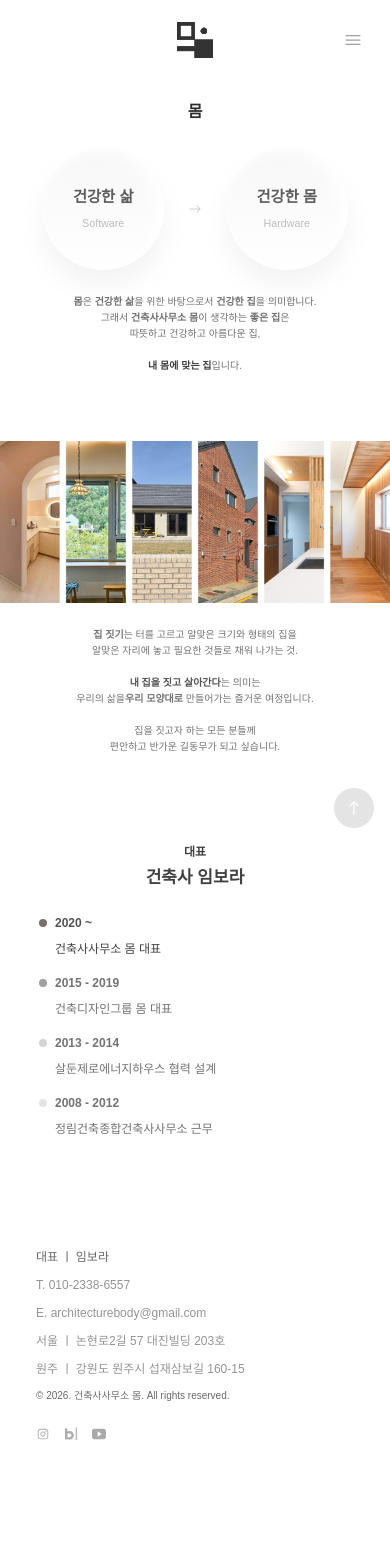
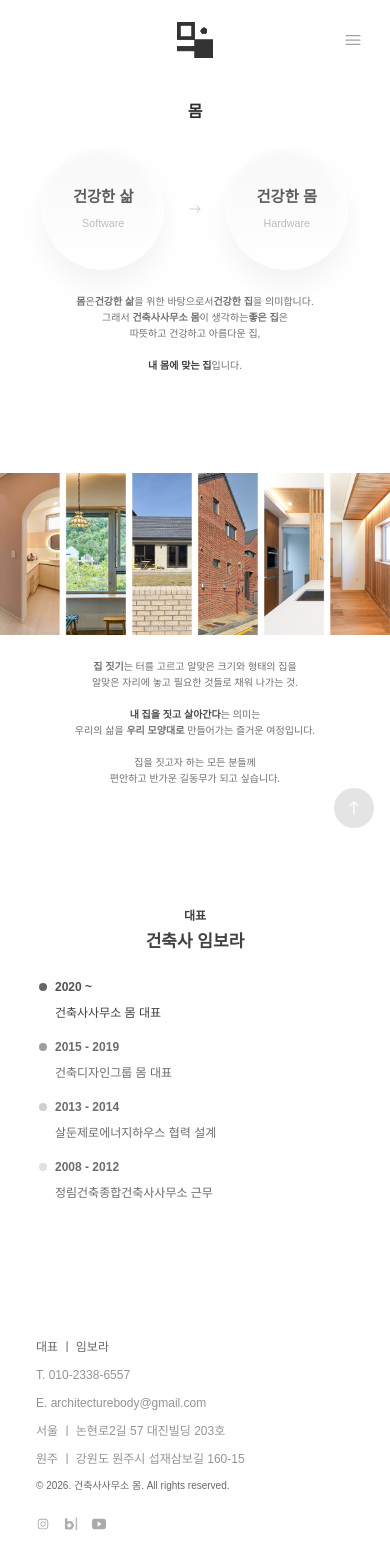
Before and after one commit to minhong1126/archibody, a Next.js app: page /about in a window 390 px wide. Shown: the top 1568 px of the page. Before the commit the page ends 1481 px from the top, so only its background shows below. Built offline with nearby package versions, Linux system fonts and the light colour scheme.

Commit message:
refactor: 소개 페이지 리팩토링

```diff
--- a/app/about/page.tsx
+++ b/app/about/page.tsx
@@ -1,4 +1,3 @@
-import React from 'react';
 import Footer from '@/common/Footer';
 import UpButton from '@/common/UpButton';
 import FirstSection from '@/pageComponents/about/FirstSection';
@@ -8,13 +7,13 @@ import ThirdSection from '@/pageComponents/about/ThirdSection';
 const Page = () => {
   return (
     <>
-      <div className="pt-20 lg:h-screen lg:snap-start lg:pt-0">
+      <div className="mb-20 pt-20 lg:mb-0 lg:h-screen lg:snap-start lg:pt-0">
         <FirstSection />
       </div>
-      <div className="lg:h-screen lg:snap-start">
+      <div className="mb-20 lg:mb-0 lg:h-screen lg:snap-start">
         <SecondSection />
       </div>
-      <div className="lg:h-screen lg:snap-start lg:pt-10">
+      <div className="mb-20 lg:mb-0 lg:h-screen lg:snap-start">
         <ThirdSection />
       </div>
       <div className="lg:snap-start">
--- a/pageComponents/about/FirstSection.tsx
+++ b/pageComponents/about/FirstSection.tsx
@@ -23,7 +23,12 @@ const FirstSection = () => {
           <IoIosArrowRoundForward className="size-[clamp(1.25rem,6cqw,3rem)] shrink-0 text-[#CFCFCF]" />
         </div>
 
-        <div className="relative aspect-square w-full max-w-2xs min-w-18 flex-1 rounded-full bg-linear-to-b from-[#666666]/5 to-white/5 shadow-[0px_16px_28.5px_0px_rgba(0,0,0,0.05),inset_-5px_1px_19px_0px_rgba(255,255,255,1.00)]">
+        <div
+          className={[
+            'relative aspect-square w-full max-w-2xs min-w-18 flex-1 rounded-full',
+            'bg-linear-to-b from-[#666666]/5 to-white/5 shadow-[0px_16px_28.5px_0px_rgba(0,0,0,0.05),inset_-5px_1px_19px_0px_rgba(255,255,255,1.00)]',
+          ].join(' ')}
+        >
           <div className="absolute inset-0 flex flex-col items-center justify-center gap-1.5 px-2">
             <span className="text-center text-[clamp(0.8rem,5cqw,2rem)] font-semibold text-[#5C5C5C]">
               건강한 몸
@@ -36,11 +41,11 @@ const FirstSection = () => {
       </div>
 
       <p className="max-w-[clamp(18rem,60vw,56.25rem)] text-center text-[clamp(10px,1.6vw,24px)] leading-[clamp(1rem,2.5vw,2.5rem)] font-normal text-[#707070]">
-        <span className="font-semibold">몸</span>은{' '}
-        <span className="font-semibold">건강한 삶</span>을 위한 바탕으로서{' '}
+        <span className="font-semibold">몸</span>은
+        <span className="font-semibold">건강한 삶</span>을 위한 바탕으로서
         <span className="font-semibold">건강한 집</span>을 의미합니다.
         <br />
-        그래서 <span className="font-semibold">건축사사무소 몸</span>이 생각하는{' '}
+        그래서 <span className="font-semibold">건축사사무소 몸</span>이 생각하는
         <span className="font-semibold">좋은 집</span>은
         <br className="lg:hidden" /> 따뜻하고 건강하고 아름다운 집,
         <br />
--- a/pageComponents/about/SecondSection.tsx
+++ b/pageComponents/about/SecondSection.tsx
@@ -1,31 +1,26 @@
 import Image from 'next/image';
+import aboutImage from '@/public/about/about-image.png';
 
 const SecondSection = () => {
   return (
-    <section className="relative flex w-full flex-col items-center justify-center gap-[clamp(1.5rem,6vw,4rem)] overflow-hidden py-[clamp(3rem,8vw,7rem)]">
-      <div className="w-full px-0 lg:px-[10%]">
-        <Image
-          src="/about/about-image.png"
-          alt="about"
-          width={1920}
-          height={1080}
-          className="h-auto w-full"
-        />
+    <section className="relative flex w-full flex-col items-center justify-center gap-[clamp(1.5rem,6vw,4rem)] overflow-hidden lg:size-full">
+      <div className="w-full px-0 lg:px-[20%]">
+        <Image src={aboutImage} alt="about" className="h-auto w-full" />
       </div>
 
-      <p className="max-w-[clamp(18rem,60vw,56.25rem)] text-center text-[clamp(10px,1.5vw,24px)] leading-[clamp(1rem,2.5vw,2.5rem)] font-normal break-keep text-neutral-500">
+      <p className="max-w-[clamp(18rem,60vw,56.25rem)] text-center text-[clamp(10px,1.5vw,24px)] leading-[clamp(1rem,2.5vw,2.5rem)] font-normal break-keep text-[#707070]">
         <span className="font-semibold">집 짓기</span>는 터를 고르고 알맞은
         크기와 형태의 집을
         <br className="lg:hidden" /> 알맞은 자리에 놓고 필요한 것들로 채워
         나가는 것.
         <br />
         <br className="lg:hidden" />
-        <span className="font-semibold text-neutral-600">
+        <span className="font-semibold text-[#4B4B4B]">
           내 집을 짓고 살아간다
         </span>
         는 의미는
         <br className="lg:hidden" /> 우리의 삶을
-        <span className="font-semibold">우리 모양대로</span> 만들어가는 즐거운
+        <span className="font-semibold"> 우리 모양대로</span> 만들어가는 즐거운
         여정입니다.
         <br />
         <br className="lg:hidden" />
--- a/pageComponents/about/ThirdSection.tsx
+++ b/pageComponents/about/ThirdSection.tsx
@@ -5,38 +5,28 @@ type CareerItem = {
   year: string;
   role: string;
   dot: string;
-  titleColor: string;
-  descColor: string;
 };
 
 const careerItems: CareerItem[] = [
   {
     year: '2020 ~',
     role: '건축사사무소 몸 대표',
-    dot: 'bg-stone-500',
-    titleColor: 'text-neutral-600',
-    descColor: 'text-neutral-700',
+    dot: 'bg-[#666666]',
   },
   {
     year: '2015 - 2019',
     role: '건축디자인그룹 몸 대표',
-    dot: 'bg-neutral-400',
-    titleColor: 'text-neutral-500',
-    descColor: 'text-neutral-500',
+    dot: 'bg-[#9D9D9D]',
   },
   {
     year: '2013 - 2014',
     role: '살둔제로에너지하우스 협력 설계',
-    dot: 'bg-stone-300',
-    titleColor: 'text-neutral-500',
-    descColor: 'text-neutral-500',
+    dot: 'bg-[#CFCFCF]',
   },
   {
     year: '2008 - 2012',
     role: '정림건축종합건축사사무소 근무',
-    dot: 'bg-neutral-200',
-    titleColor: 'text-neutral-500',
-    descColor: 'text-neutral-500',
+    dot: 'bg-[#E0E0E0]',
   },
 ];
 
@@ -52,12 +42,13 @@ const ThirdSection = () => {
         </span>
       </div>
 
-      <div className="flex w-full gap-[clamp(1.5rem,4vw,2.5rem)] lg:justify-center">
-        <div className="hidden shrink-0 self-stretch lg:flex">
+      <div className="flex w-full items-center gap-[clamp(1.5rem,4vw,2.5rem)] lg:justify-center">
+        <div className="hidden shrink-0 lg:block">
           <Image
             src={aboutOwner}
             alt="건축사 임보라"
-            className="h-full w-auto object-contain"
+            className="block h-auto max-h-100 w-[clamp(200px,20vw,350px)] object-cover"
+            priority
           />
         </div>
 
@@ -77,16 +68,21 @@ const ThirdSection = () => {
                   index === careerItems.length - 1 ? 'pb-0' : ''
                 }`}
               >
-                <span
-                  className={`text-[clamp(0.75rem,1.4vw,1.25rem)] leading-[clamp(1.125rem,2vw,1.875rem)] font-semibold ${item.titleColor}`}
+                <p
+                  className={`text-[clamp(0.75rem,1.4vw,1.25rem)] leading-[clamp(1.125rem,2vw,1.875rem)] font-semibold ${
+                    index === 0 ? 'text-[#525252]' : 'text-[#6E6E6E]'
+                  }`}
                 >
                   {item.year}
-                </span>
-                <div
-                  className={`text-[clamp(0.75rem,1.4vw,1.25rem)] font-medium ${item.descColor}`}
+                </p>
+
+                <p
+                  className={`text-[clamp(0.75rem,1.4vw,1.25rem)] font-medium ${
+                    index === 0 ? 'text-[#3F3F3F]' : 'text-[#6C6C6C]'
+                  }`}
                 >
                   {item.role}
-                </div>
+                </p>
               </div>
             </div>
           ))}
```
